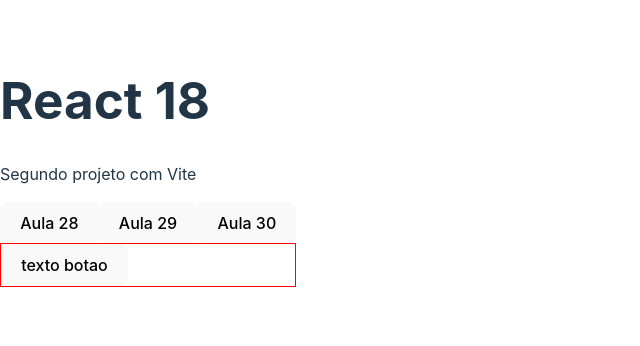
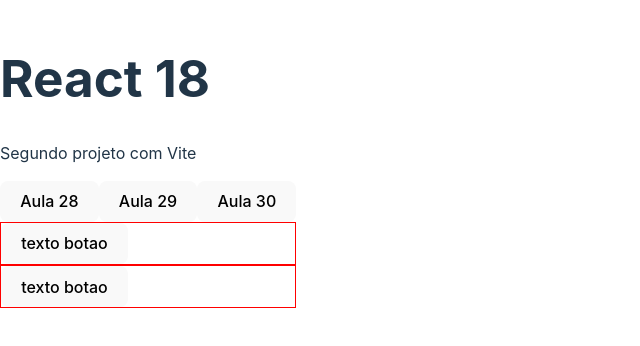
Before and after one commit to CodeCraft-LTDA/react18-segundo-projeto-vite, a React (Vite) app: page / in a window 1280 px wide. Shown: the part 238-584 px from the top of the page, without its empty margins (0-640 px from the left). Built offline with nearby package versions, Linux system fonts and the light colour scheme.

Commit message:
Aula 32 interrompendo a propagacao de eventos

```diff
--- a/src/App.tsx
+++ b/src/App.tsx
@@ -7,6 +7,12 @@
 
   const handleClick = (value: string) => {
     alert(value);
+  }
+
+  const handleClick2 = (e: MouseEvent) => {
+    //Interromper a propagação do evento
+    e.stopPropagation();
+    alert("e.clientX");
   }
 
   return (
@@ -26,6 +32,12 @@
           texto botao
         </button>
       </div>
+
+      <div onClick={() => alert("clique div")} style={{border: "1px solid red"}}>
+        <button onClick={()=>handleClick2}>
+          texto botao
+        </button>
+      </div>
     </div>
   );
 }
```
